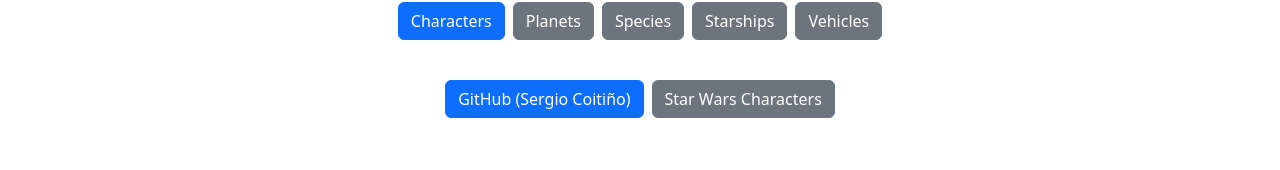
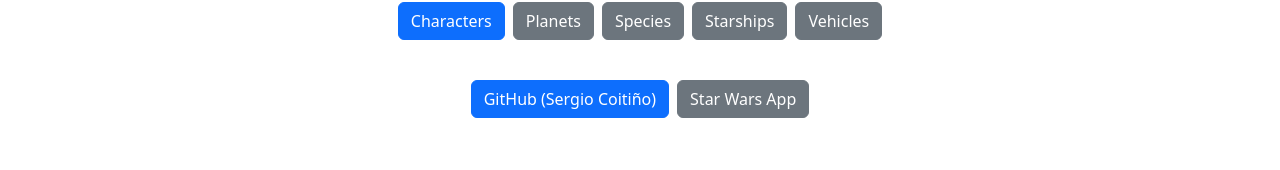
Before and after one commit to SergioCoitino/StarWars-Gallery, a React (Vite) app: page / in a window 1280 px wide. Shown: the part 298-468 px from the top of the page. Built offline with nearby package versions, Linux system fonts and the light colour scheme; no server answers.

Commit message:
feat(ui): update project button link to Star Wars App (star-warsapp.netlify.app)

```diff
--- a/index.html
+++ b/index.html
@@ -133,7 +133,7 @@
             "https://github.com/SergioCoitino",
             "https://www.linkedin.com/in/sergiocoitino/",
             "https://sergio-coitino-portfolio.netlify.app/",
-            "https://charactersstar-wars.netlify.app/"
+            "https://star-warsapp.netlify.app/"
           ]
         },
         {
@@ -201,7 +201,7 @@
           <h2>About This Project</h2>
           <p>
             Developed by <a href="https://github.com/SergioCoitino">Sergio Coitiño</a> using React 19, Vite, and Bootstrap 5.
-            Explore the <a href="https://charactersstar-wars.netlify.app/">Star Wars Characters App</a>
+            Explore the <a href="https://star-warsapp.netlify.app/">Star Wars App</a>
             or visit <a href="https://sergio-coitino-portfolio.netlify.app/">Sergio Coitiño's Portfolio</a>.
           </p>
         </section>
--- a/src/components/Text.jsx
+++ b/src/components/Text.jsx
@@ -44,7 +44,7 @@
             </a>
 
             <a
-              href="https://charactersstar-wars.netlify.app/"
+              href="https://star-warsapp.netlify.app/"
               target="_blank"
               rel="noopener noreferrer"
               className="btn btn-secondary my-2 mx-1"
--- a/src/components/strings.js
+++ b/src/components/strings.js
@@ -3,7 +3,7 @@
     title: "Interactive SWAPI Gallery",
     description1: "Explore and filter over 60 key resources from the Star Wars universe (Characters, Starships, Planets, Species, and Vehicles).",
     githubButton: "GitHub (Sergio Coitiño)",
-    projectButton: "Star Wars Characters"
+    projectButton: "Star Wars App"
 };
 
 // --- CONFIGURACIÓN DE RECURSOS SWAPI ---
```
Also changed, not shown: public/llms.txt.
